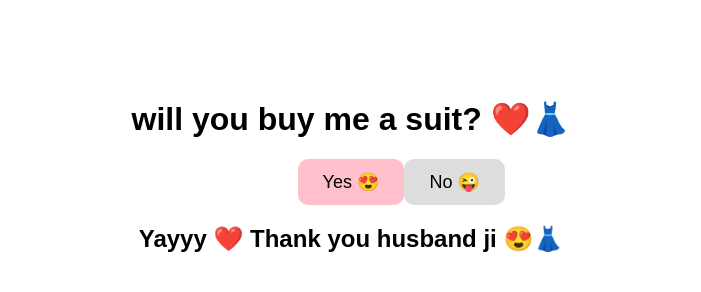
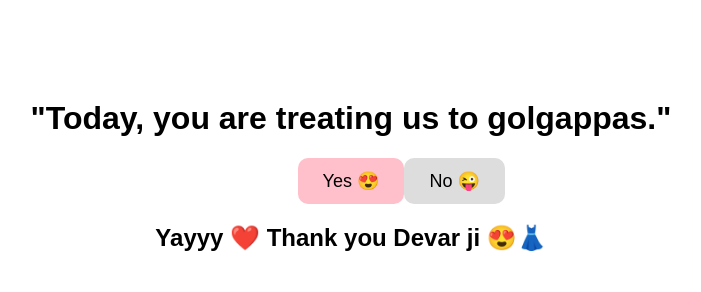
Before and after one commit to archnasharma050/new-folder, a plain HTML site: page index.html in a window 1280 px wide. Both pictures are taken after a click on the button "Yes 😍". Shown: the whole page, without its empty margins (289-990 px from the left). Drawn offline with Linux system fonts and the light colour scheme.

Commit message:
Update index.html

```diff
--- a/index.html
+++ b/index.html
@@ -28,7 +28,7 @@ button{
 
 <body>
 
-<h1>will you buy me a suit? ❤️👗</h1>
+<h1>"Today, you are treating us to golgappas."</h1>
 
 <button id="yes" onclick="yes()">Yes 😍</button>
 <button id="no" onmouseover="moveNo()">No 😜</button>
@@ -47,7 +47,7 @@ function moveNo(){
 
 function yes(){
  document.getElementById("text").innerHTML=
- "Yayyy ❤️ Thank you husband ji 😍👗";
+ "Yayyy ❤️ Thank you Devar ji 😍👗";
 }
 
 </script>
```
